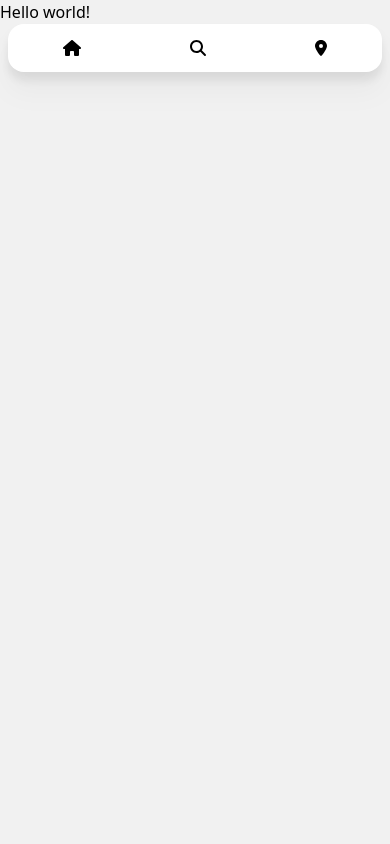
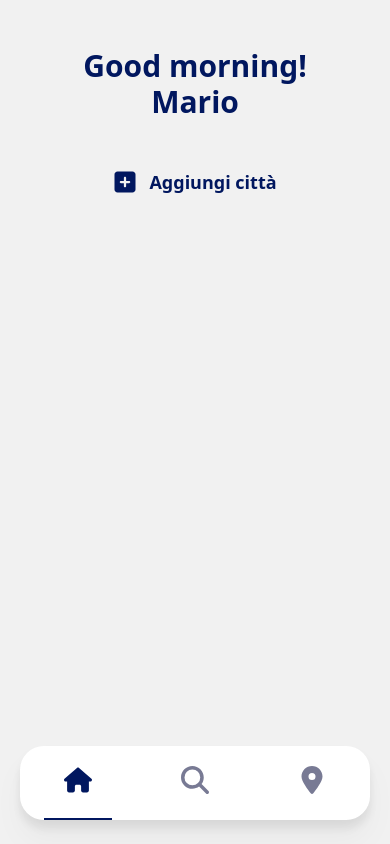
Before and after one commit to Okazakee/Weather-APP, a Next.js app: page / in a window 390 px wide. Built offline with nearby package versions, Linux system fonts and the light colour scheme.

Commit message:
major progress

```diff
--- /dev/null
+++ b/src/components/CardMobile.jsx
@@ -0,0 +1,7 @@
+import React from 'react'
+
+export default function CardMobile() {
+  return (
+    <div>CardMobile</div>
+  )
+}
--- a/src/components/Layout.jsx
+++ b/src/components/Layout.jsx
@@ -1,16 +1,22 @@
 import React from 'react';
 import Head from 'next/head';
-import {MobileNav} from './MobileNav';
+import { MobileNav } from './MobileNav';
+
+import { useContext } from 'react'
+import { StylesContext } from '@/contexts/StylesContext';
 
 export default function Layout ({ children }) {
+
+  const { layout } = useContext(StylesContext);
+
   return (
     <div>
       <Head>
         <link rel="icon" href="/favicon.svg" />
       </Head>
-      <main className="bg-[#f1f1f1] min-h-screen">
+      <main className={layout.root}>
         {children}
-        <div className="sm:hidden">
+        <div className={layout.navbar}>
           <MobileNav />
         </div>
       </main>
--- a/src/components/MobileNav.jsx
+++ b/src/components/MobileNav.jsx
@@ -1,18 +1,27 @@
-import {useContext} from 'react'
+import { useContext } from 'react';
 import { StylesContext } from '@/contexts/StylesContext';
 
 import { FontAwesomeIcon } from '@fortawesome/react-fontawesome';
-import {faHouse, faMagnifyingGlass, faLocationDot} from '@fortawesome/free-solid-svg-icons';
+import { faHouse, faMagnifyingGlass, faLocationDot } from '@fortawesome/free-solid-svg-icons';
 
 export const MobileNav = () => {
+  const { navStyles, updateSelectedIcon } = useContext(StylesContext);
 
-    const { navStyles } = useContext(StylesContext);
+  const navBtnsArray = [faHouse, faMagnifyingGlass, faLocationDot];
 
-    return (
-    <div className="bg-[#ffffff] mx-2 py-4 text-center rounded-2xl drop-shadow-xl flex justify-around">
-       <FontAwesomeIcon icon={faHouse} />
-       <FontAwesomeIcon icon={faMagnifyingGlass} />
-       <FontAwesomeIcon icon={faLocationDot} />
+  return (
+    <div className={navStyles.navbar}>
+      {navBtnsArray.map((button, i) => (
+        <div
+            className={navStyles.div1(i)}
+            key={i}
+            onClick={() => updateSelectedIcon(i)}>
+                <FontAwesomeIcon
+                    className={navStyles.buttons(i)}
+                    icon={button}
+                />
+        </div>
+      ))}
     </div>
-  )
+  );
 };
--- a/src/contexts/StylesContext.jsx
+++ b/src/contexts/StylesContext.jsx
@@ -1,18 +1,49 @@
-import { createContext } from 'react';
+import { createContext, useState } from 'react';
 
 const StylesContext = createContext();
 
 const StylesProvider = ({ children }) => {
 
+    // State for navbar button selection
+    const [selectedIcons, SetSelectedIcons] = useState([true, false, false]);
+
+    // navbar button selection handler
+    const updateSelectedIcon = (index) => {
+        SetSelectedIcons((prevSelectedIcons) => {
+          const newSelectedIcons = prevSelectedIcons.map((icon, i) => (i === index));
+          return newSelectedIcons;
+        });
+    };
+
     // TAILWIND STYLES
+    const layout = {
+        root: "bg-[#f1f1f1] min-h-screen",
+        navbar: "sm:hidden"
+    }
+
     const navStyles = {
-        btnIcons: "p-2"
+        navbar: "bg-white mx-5 text-center rounded-3xl drop-shadow-xl flex justify-around fixed bottom-6 left-0 right-0 z-50",
+        div1: (i) => `cursor-pointer p-5 transition-all duration-200 transform-gpu border-b-2 ${selectedIcons[i] ? "border-[#01175f]" : "border-white"}`,
+        buttons: (i) => `transition-all duration-200 transform-gpu w-7 h-7 hover:text-[#01175f] ${selectedIcons[i] ? 'text-[#01175f]' : 'text-[#787a94]'}`,
+    };
+
+    const HomeStyles = {
+        div1: "text-center pt-12 text-[#01175f]",
+        div2: "py-12 flex justify-center items-center text-[#01175f]",
+        h1: " text-3xl font-semibold ",
+        buttons: "w-6 h-6 mr-3",
+        p: "text-lg font-semibold"
     };
 
     return (
       <StylesContext.Provider
         value={{
-          navStyles,
+            selectedIcons,
+            SetSelectedIcons,
+            updateSelectedIcon,
+            layout,
+            navStyles,
+            HomeStyles
         }}
       >
         {children}
--- a/src/pages/index.jsx
+++ b/src/pages/index.jsx
@@ -1,9 +1,27 @@
-import Image from 'next/image'
+import { useContext } from 'react'
+import { StylesContext } from '@/contexts/StylesContext';
+
+import { FontAwesomeIcon } from '@fortawesome/react-fontawesome';
+import { faSquarePlus, faArrowLeft } from '@fortawesome/free-solid-svg-icons';
 
 export default function Home() {
+
+  const { HomeStyles } = useContext(StylesContext);
+
   return (
-    <h1>
-      Hello world!
-    </h1>
+    <>
+      <div className={HomeStyles.div1}>
+        <h1 className={HomeStyles.h1}>
+          Good morning!
+        </h1>
+        <h1 className={HomeStyles.h1}>
+          Mario
+        </h1>
+      </div>
+      <div className={HomeStyles.div2}>
+        <FontAwesomeIcon className={HomeStyles.buttons} icon={faSquarePlus} />
+        <p className={HomeStyles.p}>Aggiungi città</p>
+      </div>
+    </>
   )
 }
```
Also changed, not shown: src/pages/index/[city].jsx (added).
